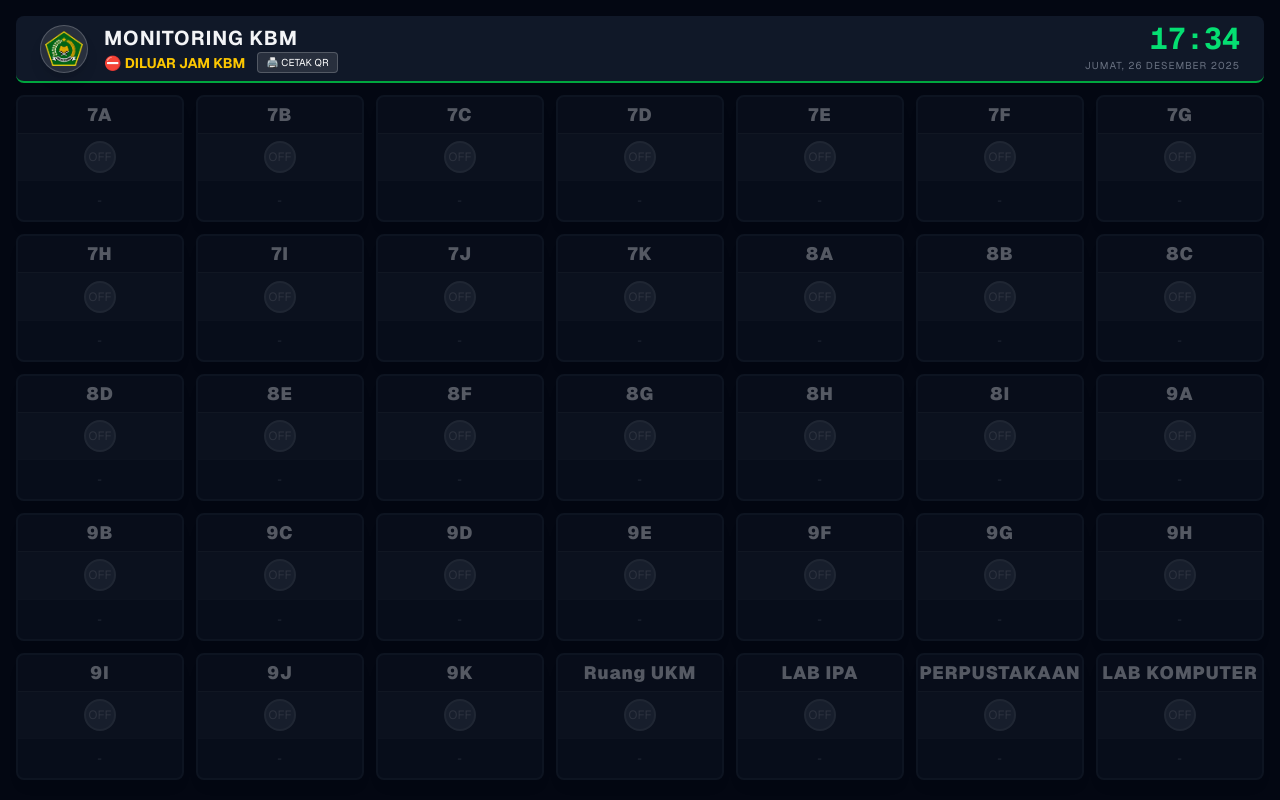
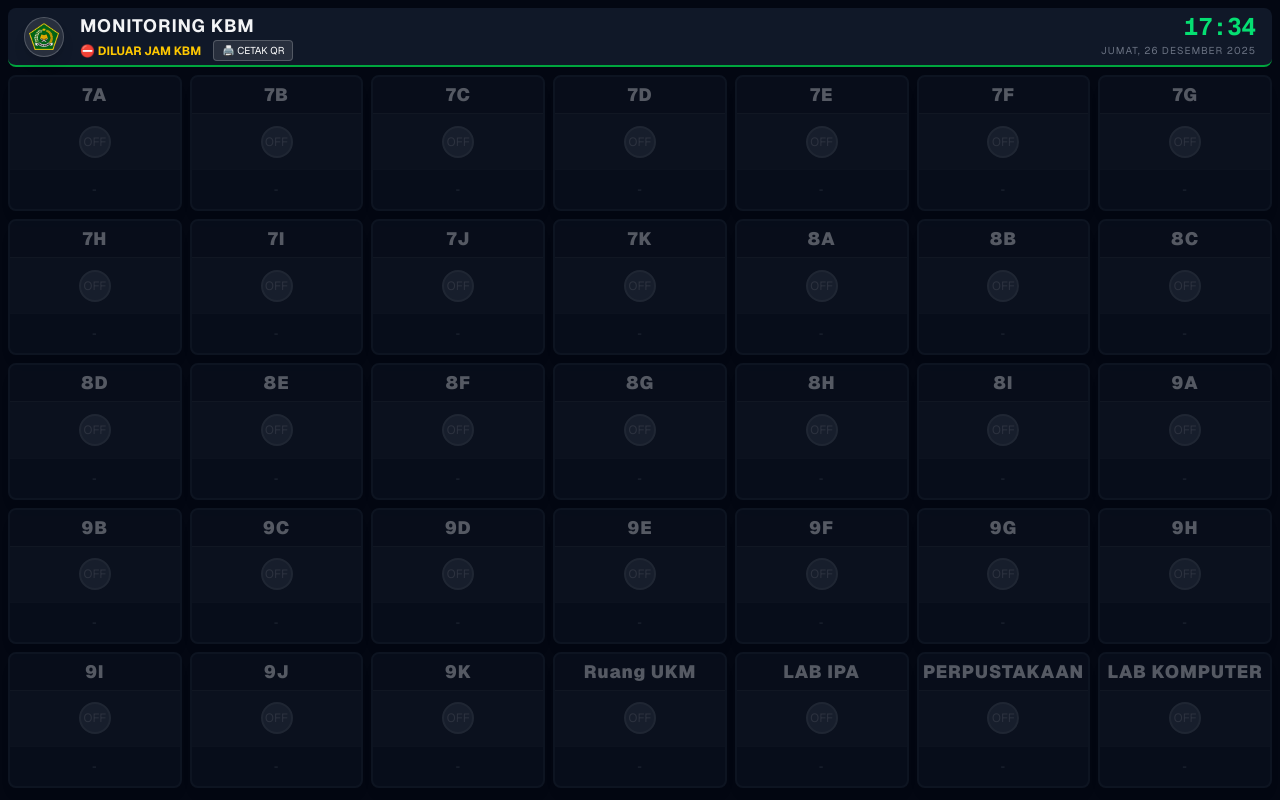
Before and after one commit to ghozaliaja/absensi-mts-demo, a Next.js app: page /admin in a window 1280 px wide. Built offline with nearby package versions, Linux system fonts and the light colour scheme; no server answers; the database is empty.

Commit message:
Fix: Compact Admin Grid Layout to fit 5 rows

```diff
--- a/app/admin/page.tsx
+++ b/app/admin/page.tsx
@@ -192,19 +192,19 @@ export default function AdminPage() {
     }
 
     return (
-        <div className="h-screen w-screen bg-gray-950 text-white flex flex-col p-4 overflow-hidden font-sans">
+        <div className="h-screen w-screen bg-gray-950 text-white flex flex-col p-2 overflow-hidden font-sans">
 
             {/* HEADER */}
-            <header className="flex justify-between items-center bg-gray-900 px-6 py-2 rounded-lg border-b-2 border-green-600 mb-3 shrink-0">
+            <header className="flex justify-between items-center bg-gray-900 px-4 py-1 rounded-lg border-b-2 border-green-600 mb-2 shrink-0">
                 <div className="flex items-center gap-4">
-                    <div className="w-12 h-12 bg-white/10 rounded-full flex items-center justify-center shadow-lg border border-white/20 p-1">
+                    <div className="w-10 h-10 bg-white/10 rounded-full flex items-center justify-center shadow-lg border border-white/20 p-1">
                         <img src="/logo.png" alt="Logo" className="w-full h-full object-contain" />
                     </div>
                     <div>
-                        <h1 className="text-xl font-bold tracking-wider text-gray-100">MONITORING KBM</h1>
+                        <h1 className="text-lg font-bold tracking-wider text-gray-100">MONITORING KBM</h1>
                         {/* Info Jam Ke Berapa */}
                         <div className="flex items-center gap-3">
-                            <p className="text-sm font-bold text-yellow-400">
+                            <p className="text-xs font-bold text-yellow-400">
                                 {jamSekarang
                                     ? (typeof jamSekarang.ke === 'string' ? `☕ ${jamSekarang.ke}` : `📚 JAM PELAJARAN KE-${jamSekarang.ke} (${jamSekarang.start} - ${jamSekarang.end})`)
                                     : '⛔ DILUAR JAM KBM'
@@ -218,7 +218,7 @@ export default function AdminPage() {
                 </div>
 
                 <div className="text-right">
-                    <div className="text-3xl font-mono font-bold text-green-400 leading-none">
+                    <div className="text-2xl font-mono font-bold text-green-400 leading-none">
                         {waktuServer}
                     </div>
                     <div className="text-[10px] text-gray-500 mt-1 uppercase tracking-widest">
@@ -228,7 +228,7 @@ export default function AdminPage() {
             </header>
 
             {/* MAIN GRID */}
-            <main className="flex-1 grid grid-cols-7 grid-rows-5 gap-3 pb-1">
+            <main className="flex-1 grid grid-cols-7 grid-rows-5 gap-2 pb-1">
                 {daftarKelas.map((kelas) => {
                     const info = getStatusKelas(kelas)
                     const isIsi = info.status === 'ISI'
```
